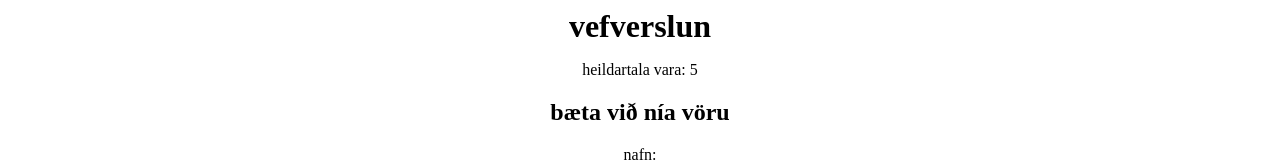
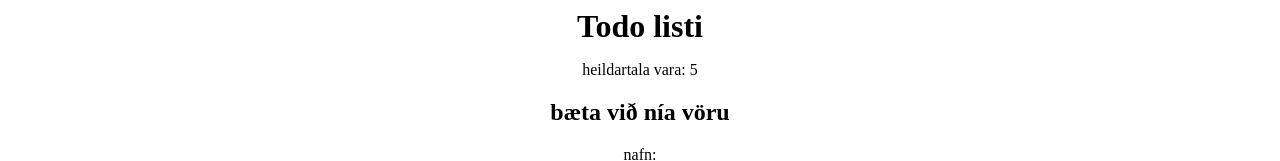
Before and after one commit to Brakku/verkefni4, a plain HTML site: page index.html in a window 1280 px wide. Shown: the top 161 px of the page. Drawn offline with nearby package versions, Linux system fonts and the light colour scheme.

Commit message:
Update index.html

```diff
--- a/index.html
+++ b/index.html
@@ -11,7 +11,7 @@
 <div>
     <nav>
         <div>
-            <h1>vefverslun</h1>
+            <h1>Todo listi</h1>
             <p id="heildar">heildartala vara: </p>
         </div>
         <div>
```
